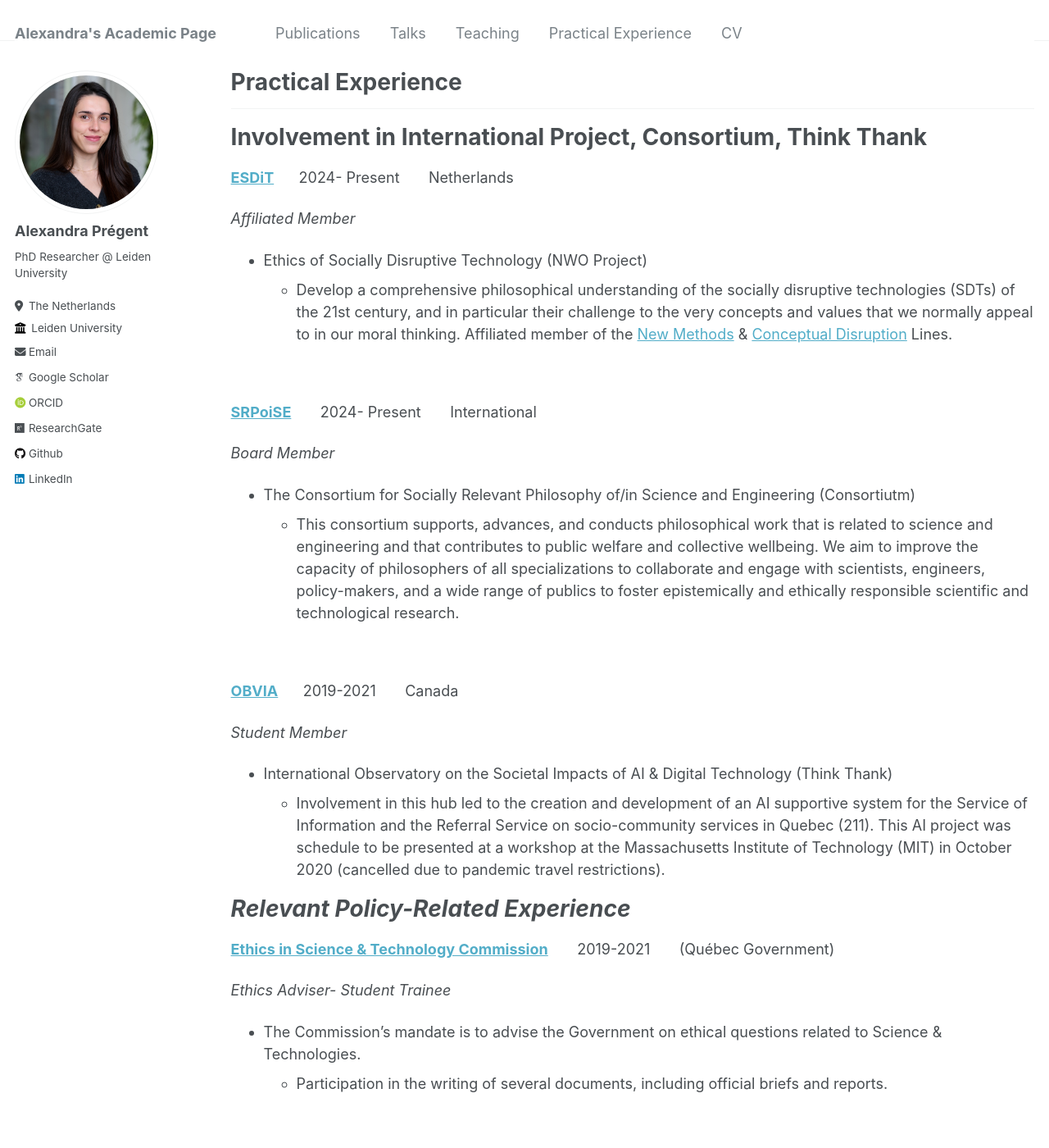
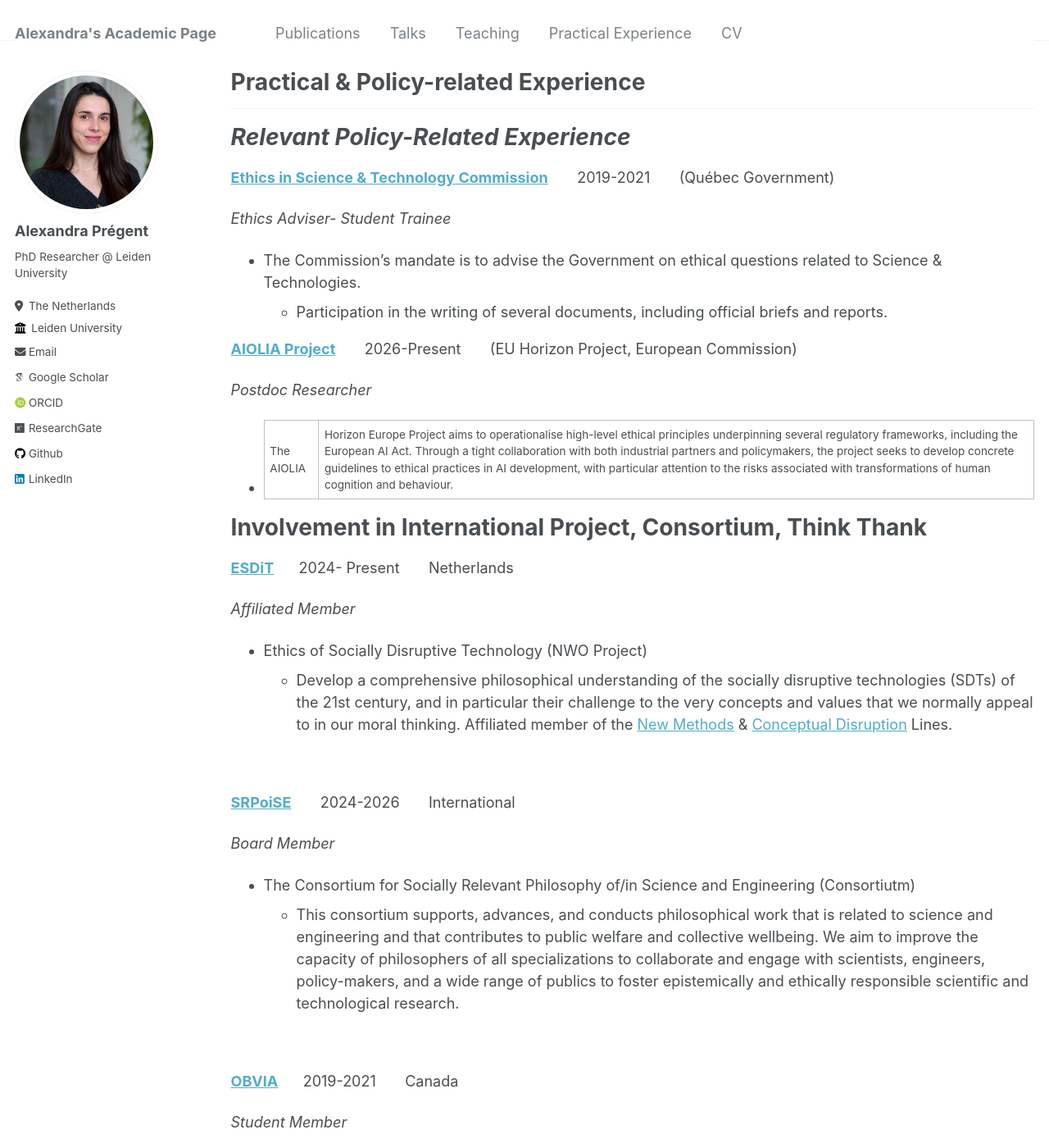
Before and after one commit to AlexandraPregent/AlexandraPregent.github.io, a Jekyll site: the page built from _pages/portfolio.md, in a window 1280 px wide and 1400 px high. Shown: the whole window at 82% size. Built offline with Jekyll 4.4.1, drawn with Linux system fonts in a browser that asks for light colours; some web fonts are replaced.

Commit message:
Update portfolio.md

```diff
--- a/_pages/portfolio.md
+++ b/_pages/portfolio.md
@@ -1,6 +1,6 @@
 ---
 layout: archive
-title: "Practical Experience"
+title: "Practical & Policy-related Experience"
 permalink: /portfolio/
 author_profile: true
 redirect_from:
@@ -10,6 +10,23 @@ redirect_from:
 {% include base_path %}
 
 ****
+
+# ***Relevant Policy-Related Experience***
+
+**[Ethics in Science & Technology Commission](https://www.ethique.gouv.qc.ca/fr/)** &nbsp; &nbsp; &nbsp; 2019-2021 &nbsp; &nbsp; &nbsp; (Québec Government)
+
+*Ethics Adviser- Student Trainee*
+
+  * The Commission's mandate is to advise the Government on ethical questions related to Science & Technologies.
+      * Participation in the writing of several documents, including official briefs and reports.
+
+**[AIOLIA Project](https://aiolia.eu/index.php/what-we-do/)** &nbsp; &nbsp; &nbsp; 2026-Present &nbsp; &nbsp; &nbsp; (EU Horizon Project, European Commission)
+
+*Postdoc Researcher*
+
+  * The AIOLIA | Horizon Europe Project aims to operationalise high-level ethical principles underpinning several regulatory frameworks, including the European AI Act. Through a tight collaboration with both industrial partners and policymakers, the project seeks to develop concrete guidelines to ethical practices in AI development, with particular attention to the risks associated with transformations of human cognition and behaviour.
+
+
 # Involvement in International Project, Consortium, Think Thank
 
 **[ESDiT](https://www.esdit.nl/about-esdit/)** &nbsp; &nbsp; &nbsp;2024- Present &nbsp; &nbsp; &nbsp; Netherlands
@@ -22,7 +39,7 @@ redirect_from:
  &nbsp;
  &nbsp;
 
-**[SRPoiSE](https://srpoise.org/)** &nbsp; &nbsp; &nbsp; 2024- Present &nbsp; &nbsp; &nbsp; International
+**[SRPoiSE](https://srpoise.org/)** &nbsp; &nbsp; &nbsp; 2024-2026 &nbsp; &nbsp; &nbsp; International
 
 *Board Member*
 
```
Also changed, not shown: other parts of _pages/portfolio.md (+0 -10 lines).
